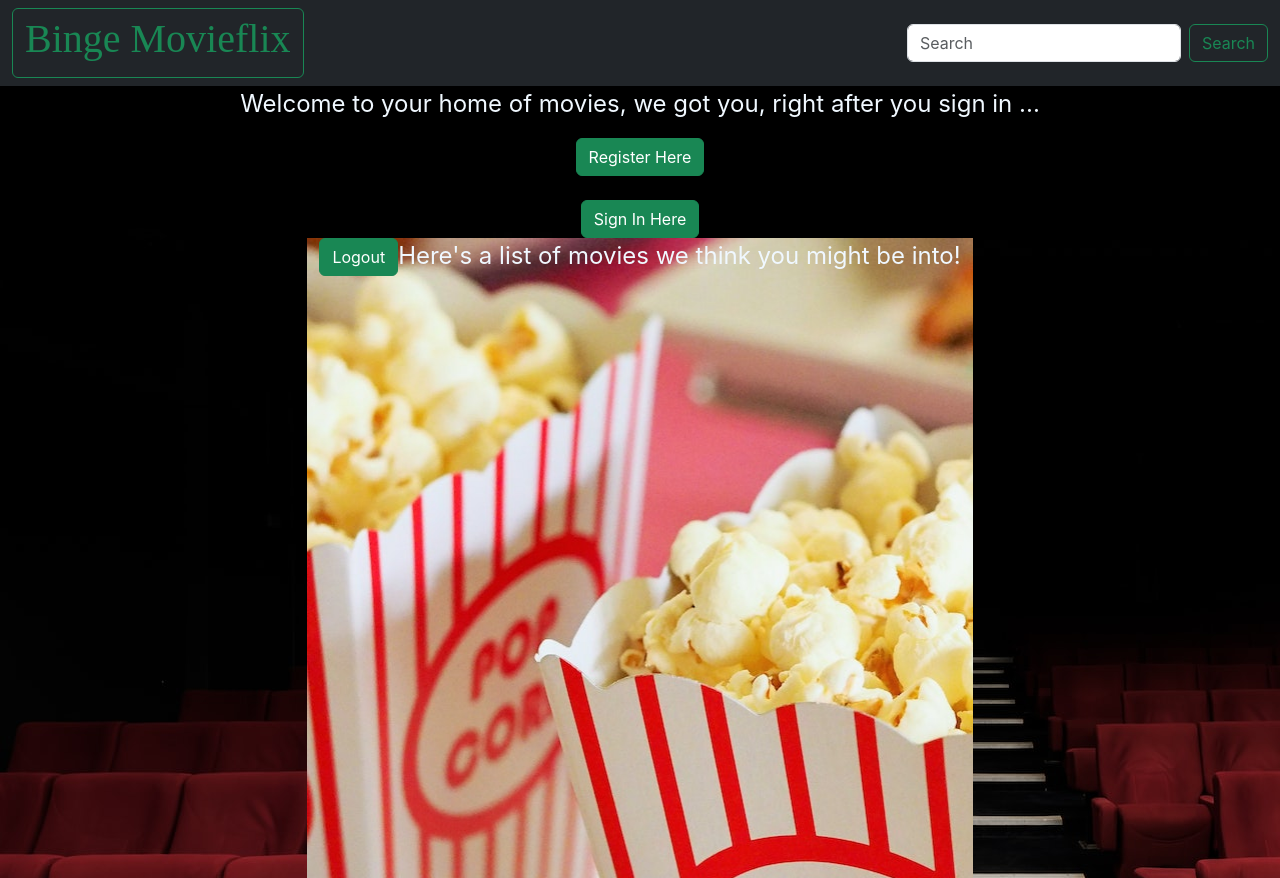
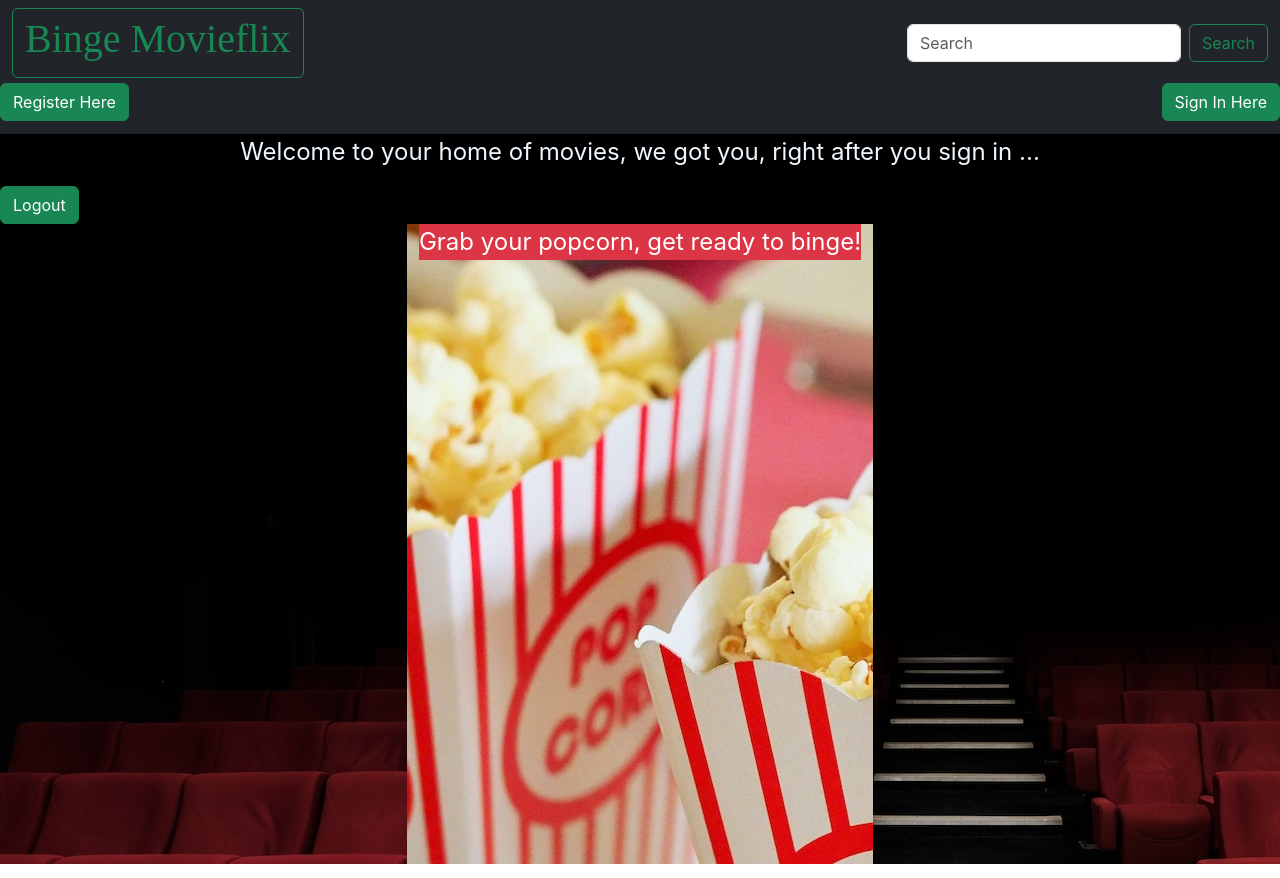
Before and after one commit to KabiruH/Movies_project, a React (Create React App) app: page /moviesList in a window 1280 px wide. Built offline with nearby package versions, Linux system fonts and the light colour scheme.

Commit message:
completed functionality ;

```diff
--- a/src/app/App.css
+++ b/src/app/App.css
@@ -11,9 +11,6 @@ body {
   min-height: 80vh;
   display: flex;
   flex-direction: row;
-
-
-
 }
 
 
@@ -64,3 +61,9 @@ h1.title {
 
 text-align: center;
 }
+
+.container {
+
+  transition: ease-in-out;
+  transition-delay: 1s;
+}
--- a/src/components/homepage.js
+++ b/src/components/homepage.js
@@ -11,9 +11,7 @@ function Homepage() {
         <div >
             <div class="container-lg">
                 <p className="fs-4">Welcome to your home of movies, we got you, right after you sign in ...</p>
-                <Link to="/register"><button class="btn btn-success">Register Here</button></Link> <br/>
-                <br/>
-                <Link to="/login"><button class="btn btn-success">Sign In Here</button></Link>
+
             </div>
 
             <Routes>
--- a/src/components/moviesList.js
+++ b/src/components/moviesList.js
@@ -4,12 +4,13 @@ import { Link } from "react-router-dom";
 function MoviesList () {
 
 return (
+    <div><Link to="/homepage"><button class="btn btn-success">Logout</button></Link>
    <div className="container movies">
-    <Link to="/homepage"><button class="btn btn-success">Logout</button></Link>
-   <p className="fs-4">Here's a list of movies we think you might be into!</p>
+
+   <span><p className="fs-4 text-white bg-danger">Grab your popcorn, get ready to binge!</p> </span>
+   </div>
    </div>
 )
-
 }
 
 export default MoviesList
--- a/src/components/navbar.js
+++ b/src/components/navbar.js
@@ -12,16 +12,19 @@ function Navbar() {
     <div>
       <nav class="navbar bg-dark">
         <div class="container-fluid">
-          <Link to = "/">
-          <button class="btn btn-outline-success"> <h1 className="title">Binge Movieflix</h1></button></Link>
+          <Link to="/">
+            <button class="btn btn-outline-success"> <h1 className="title">Binge Movieflix</h1></button></Link>
           <form class="d-flex" role="search">
             <input class="form-control me-2" type="search" placeholder="Search" aria-label="Search" />
             <button class="btn btn-outline-success" type="submit">Search</button>
           </form>
         </div>
+        <Link to="/register"><button class="btn btn-success">Register Here</button></Link> <br />
+        <br />
+        <Link to="/login"><button class="btn btn-success">Sign In Here</button></Link>
       </nav>
       <Homepage />
-     </div>
+    </div>
   )
 }
 
```
